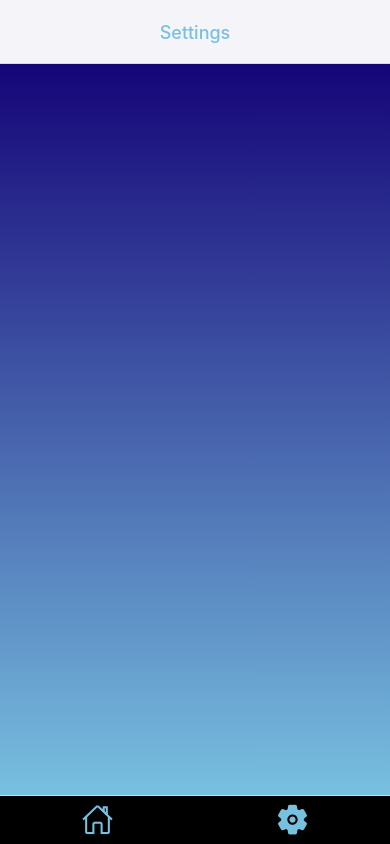
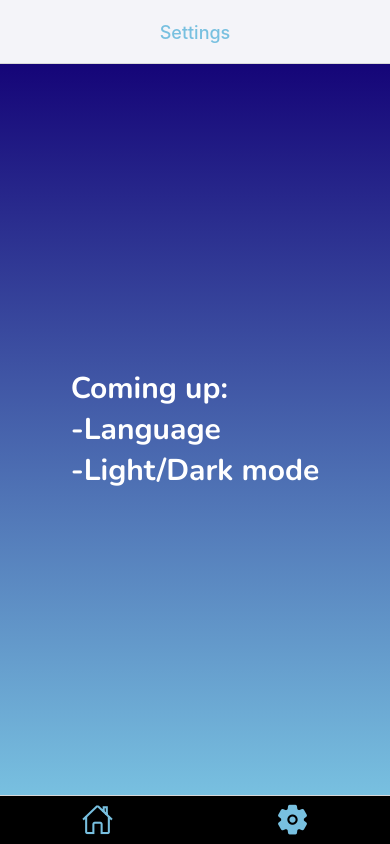
Before and after one commit to patorosso/myflightsapp, a React Native app: screen /SettingsTab in a window 390 px wide. Before the commit this address had no page. Built offline with nearby package versions, Linux system fonts and the light colour scheme; what expo-sqlite would draw is missing.

Commit message:
added schedule screen and navigation

```diff
--- a/src/navigation/home.jsx
+++ b/src/navigation/home.jsx
@@ -1,5 +1,5 @@
 import { createNativeStackNavigator } from "@react-navigation/native-stack";
-import { Home, SearchFlight, FlightMap, History } from "../screens/index";
+import { Home, SearchFlight, FlightMap, History, Schedule } from "../screens/index";
 import { colors } from "../constants";
 import { useSelector } from "react-redux";
 
@@ -30,6 +30,9 @@ const HomeNavigator = () => {
             <Stack.Screen name='History' component={History}
             options= {{title:'Flight History' ,headerTintColor: colors.primary}}/>
 
+            <Stack.Screen name='Schedule' component={Schedule}
+            options= {{title:'Schedule' ,headerTintColor: colors.primary}}/>
+
         </Stack.Navigator>
     )
 }
--- a/src/screens/home/index.jsx
+++ b/src/screens/home/index.jsx
@@ -11,6 +11,7 @@ const Home = ({navigation}) => {
 
   const [searchPressed, setSearchPressed] = useState(false);
   const [historyPressed, setHistoryPressed] = useState(false);
+  const [schedulePressed, setSchedulePressed] = useState(false);
 
   const searchIn = () => {
       setSearchPressed(true);
@@ -26,8 +27,16 @@ const Home = ({navigation}) => {
     setHistoryPressed(false);
   };
 
+  const scheduleIn = () => {
+    setSchedulePressed(true);
+  };
+  const scheduleOut = () => {
+  setSchedulePressed(false);
+  };
+
   const searchColor = searchPressed ? colors.purple : colors.white;
   const historyColor = historyPressed ? colors.purple : colors.white;
+  const scheduleColor = schedulePressed ? colors.purple : colors.white;
 
 
 
@@ -71,13 +80,17 @@ const Home = ({navigation}) => {
 
               <View style={styles.bottomContainer}>
                 <View style={styles.bottomLeft}>
+                <TouchableWithoutFeedback  onPress={() => navigation.navigate('Schedule')} onPressIn={scheduleIn} onPressOut={scheduleOut}>
+                  <View>
                     <Ionicons
                         name={'md-today-outline'}
                         size={80}
-                    color={colors.white}
+                        color={scheduleColor}
                         style={{alignSelf: 'center', paddingVertical: 10}}
                       />
-                  <Text style={{fontFamily: 'Nunito-Bold',color: 'white',fontSize: 13,alignSelf: 'center'}}>Schedule by Airline</Text>
+                      <Text style={{fontFamily: 'Nunito-Bold',color: scheduleColor,fontSize: 13,alignSelf: 'center'}}>Schedule by Airline</Text>
+                    </View>
+                  </TouchableWithoutFeedback>
                 </View>
 
                 <View style={styles.bottomRight}>
--- a/src/screens/index.js
+++ b/src/screens/index.js
@@ -4,3 +4,4 @@ export {default as Auth} from './auth';
 export {default as Settings} from './settings';
 export {default as FlightMap} from './flight-map';
 export {default as History} from './history';
+export {default as Schedule} from './schedule';
--- /dev/null
+++ b/src/screens/schedule/index.jsx
@@ -0,0 +1,13 @@
+import React from "react";
+import { View } from "react-native";
+import { styles } from "./styles";
+
+const Schedule = () => {
+
+    return (
+        <View style={styles.container}>
+
+        </View>
+    );
+}
+export default Schedule;
--- /dev/null
+++ b/src/screens/schedule/styles.js
@@ -0,0 +1,10 @@
+import { StyleSheet } from "react-native";
+import { colors } from "../../constants";
+
+
+export const styles = StyleSheet.create({
+    container: {
+        flex: 1,
+        backgroundColor: colors.white,
+    },
+});
--- a/src/screens/settings/index.jsx
+++ b/src/screens/settings/index.jsx
@@ -9,9 +9,9 @@ const Settings = () => {
     return (
         <LinearGradient
         colors={[  colors.darkblue, colors.primary]}
-        style={{flex: 1, alignItems: 'center', justifyContent: 'center'}}>
+        style={{flex: 1 }}>
             <View style={styles.container}>
-
+                <Text style={{color: 'white', fontFamily: 'Nunito-Bold', fontSize: 30}}>Coming up: {'\n'}-Language {'\n'}-Light/Dark mode</Text>
             </View>
         </LinearGradient>
     )
--- a/src/screens/settings/styles.js
+++ b/src/screens/settings/styles.js
@@ -5,10 +5,8 @@ import { StyleSheet } from "react-native";
 export const styles = StyleSheet.create({
     container: {
         flex:1,
+         justifyContent: 'center',
+         alignItems: 'center'
     },
-    text: {
-        color: colors.white,
-        fontFamily: 'Nunito-Bold',
-        fontSize: 40,
-    }
+
 });
```
Lines whose indentation alone changed are shown as unchanged.
